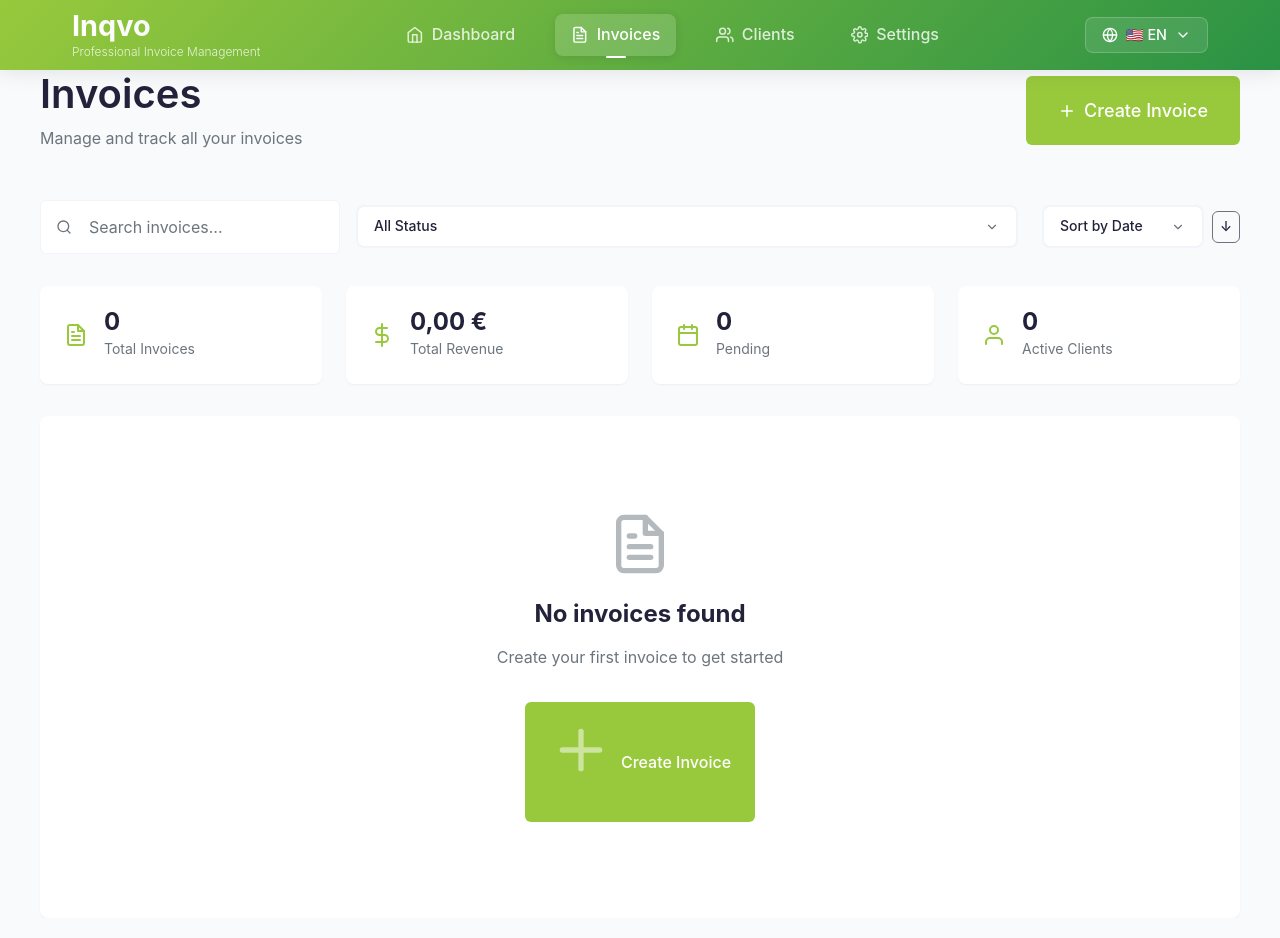
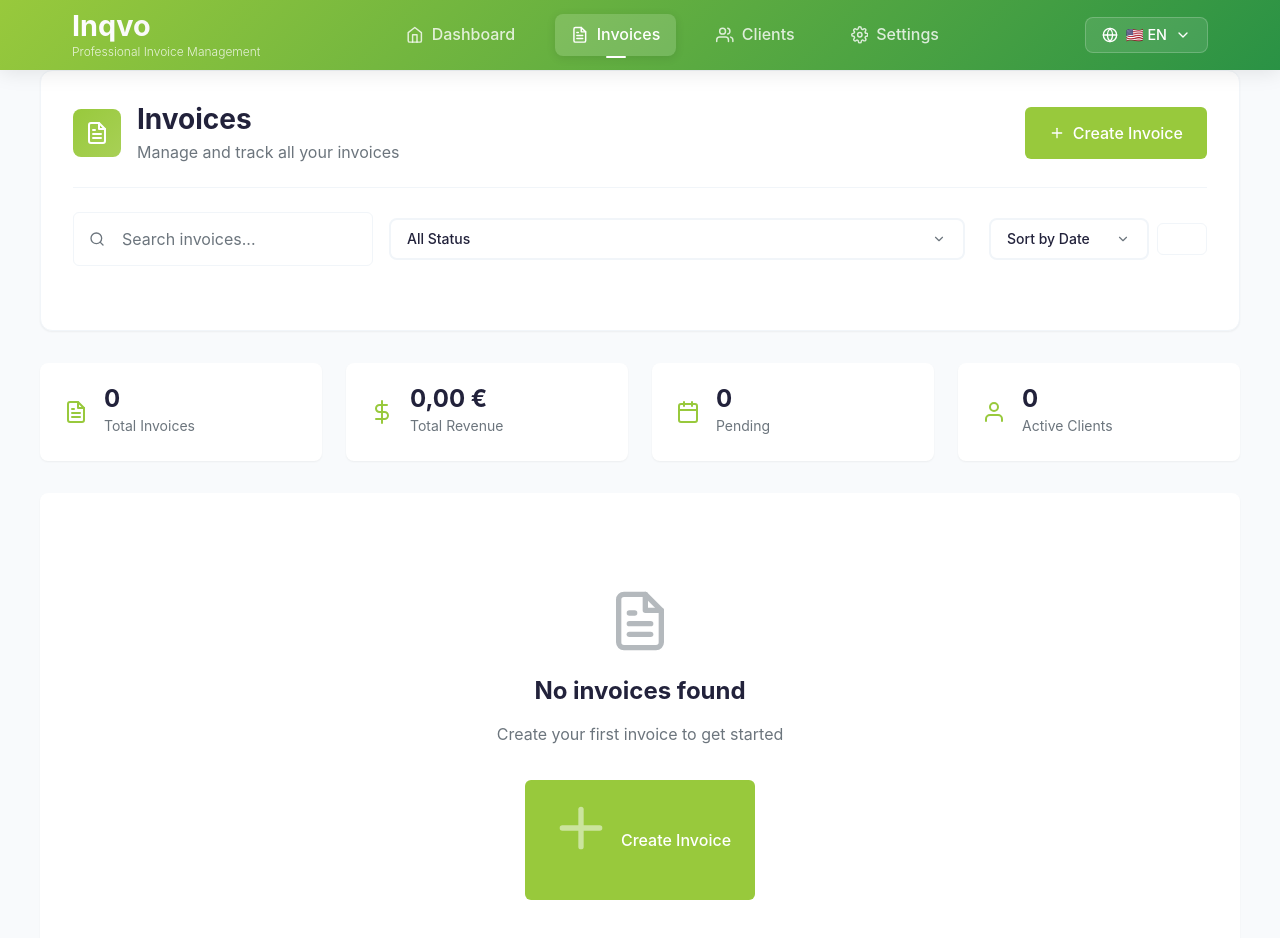
Before and after one commit to GHDryanovski19/Inqvo, a React (Vite) app: page /invoices in a window 1280 px wide. Shown: the top 938 px of the page. Built offline with nearby package versions, Linux system fonts and the light colour scheme.

Commit message:
Refactor header sections in Clients, Dashboard, InvoiceList, and Settings pages to utilize the new PageHeader component. Enhance UI consistency by standardizing header layouts and integrating action buttons for improved user interaction.

```diff
--- /dev/null
+++ b/src/components/UI/PageHeader/PageHeader.jsx
@@ -0,0 +1,50 @@
+import React from 'react'
+import { motion } from 'framer-motion'
+import Button from '../Button/Button'
+import './PageHeader.scss'
+
+const PageHeader = ({
+  title,
+  subtitle,
+  action,
+  icon,
+  className = '',
+  children
+}) => {
+  return (
+    <motion.div
+      className={`page-header ${className}`}
+      initial={{ opacity: 0, y: -20 }}
+      animate={{ opacity: 1, y: 0 }}
+      transition={{ duration: 0.3 }}
+    >
+      <div className="page-header__content">
+        <div className="page-header__info">
+          {icon && (
+            <div className="page-header__icon">
+              {icon}
+            </div>
+          )}
+          <div className="page-header__text">
+            <h1 className="page-header__title">{title}</h1>
+            {subtitle && <p className="page-header__subtitle">{subtitle}</p>}
+          </div>
+        </div>
+
+        {action && (
+          <div className="page-header__action">
+            {action}
+          </div>
+        )}
+      </div>
+
+      {children && (
+        <div className="page-header__children">
+          {children}
+        </div>
+      )}
+    </motion.div>
+  )
+}
+
+export default PageHeader
--- /dev/null
+++ b/src/components/UI/PageHeader/PageHeader.scss
@@ -0,0 +1,100 @@
+@use '../../../styles/variables' as *;
+@use '../../../styles/mixins' as *;
+
+.page-header {
+  background: $surface-color;
+  border-radius: $radius-xl;
+  padding: $spacing-xl;
+  margin-bottom: $spacing-xl;
+  box-shadow: $shadow-sm;
+  border: 1px solid $border-light;
+
+  &__content {
+    display: flex;
+    align-items: center;
+    justify-content: space-between;
+    gap: $spacing-lg;
+
+    @media (max-width: 768px) {
+      flex-direction: column;
+      align-items: flex-start;
+      gap: $spacing-md;
+    }
+  }
+
+  &__info {
+    display: flex;
+    align-items: center;
+    gap: $spacing-md;
+    flex: 1;
+
+    @media (max-width: 768px) {
+      width: 100%;
+    }
+  }
+
+  &__icon {
+    display: flex;
+    align-items: center;
+    justify-content: center;
+    width: 48px;
+    height: 48px;
+    background: linear-gradient(135deg, $primary-color 0%, #a8d056 100%);
+    color: white;
+    border-radius: $radius-lg;
+    font-size: 1.25rem;
+    flex-shrink: 0;
+
+    svg {
+      width: 24px;
+      height: 24px;
+    }
+  }
+
+  &__text {
+    flex: 1;
+    min-width: 0;
+  }
+
+  &__title {
+    font-size: 1.75rem;
+    font-weight: 700;
+    color: $text-color;
+    margin: 0 0 $spacing-xs 0;
+    line-height: 1.2;
+
+    @media (max-width: 768px) {
+      font-size: 1.5rem;
+    }
+  }
+
+  &__subtitle {
+    font-size: 1rem;
+    color: $text-secondary;
+    margin: 0;
+    line-height: 1.4;
+
+    @media (max-width: 768px) {
+      font-size: 0.875rem;
+    }
+  }
+
+  &__action {
+    flex-shrink: 0;
+
+    @media (max-width: 768px) {
+      width: 100%;
+
+      .btn {
+        width: 100%;
+        justify-content: center;
+      }
+    }
+  }
+
+  &__children {
+    margin-top: $spacing-lg;
+    padding-top: $spacing-lg;
+    border-top: 1px solid $border-light;
+  }
+}
--- /dev/null
+++ b/src/components/UI/PageHeader/index.js
@@ -0,0 +1 @@
+export { default } from './PageHeader'
--- /dev/null
+++ b/src/components/UI/SortDirectionButton/SortDirectionButton.jsx
@@ -0,0 +1,30 @@
+import React from 'react'
+import { FiChevronUp, FiChevronDown } from 'react-icons/fi'
+import './SortDirectionButton.scss'
+
+const SortDirectionButton = ({
+  direction = 'desc',
+  onChange,
+  size = 'sm',
+  variant = 'outline',
+  className = '',
+  title = 'Toggle sort direction'
+}) => {
+  const handleClick = () => {
+    const newDirection = direction === 'asc' ? 'desc' : 'asc'
+    onChange?.(newDirection)
+  }
+
+  return (
+    <button
+      className={`sort-direction-btn sort-direction-btn--${size} sort-direction-btn--${variant} ${className}`}
+      onClick={handleClick}
+      title={title}
+      type="button"
+    >
+      {direction === 'asc' ? <FiChevronUp /> : <FiChevronDown />}
+    </button>
+  )
+}
+
+export default SortDirectionButton
--- /dev/null
+++ b/src/components/UI/SortDirectionButton/SortDirectionButton.scss
@@ -0,0 +1,108 @@
+@use '../../../styles/variables' as *;
+@use '../../../styles/mixins' as *;
+
+.sort-direction-btn {
+  display: flex;
+  align-items: center;
+  justify-content: center;
+  border: none;
+  border-radius: $radius-md;
+  cursor: pointer;
+  transition: all $transition-normal;
+  background: transparent;
+  color: $text-secondary;
+
+  // Sizes
+  &--sm {
+    width: 32px;
+    height: 32px;
+    font-size: 14px;
+  }
+
+  &--md {
+    width: 36px;
+    height: 36px;
+    font-size: 16px;
+  }
+
+  &--lg {
+    width: 40px;
+    height: 40px;
+    font-size: 18px;
+  }
+
+  // Variants
+  &--outline {
+    border: 1px solid $border-light;
+    background: $surface-color;
+
+    &:hover {
+      border-color: $primary-color;
+      color: $primary-color;
+      background: rgba($primary-rgb, 0.05);
+    }
+
+    &:focus {
+      outline: none;
+      border-color: $primary-color;
+      box-shadow: 0 0 0 3px rgba($primary-rgb, 0.1);
+    }
+  }
+
+  &--ghost {
+    &:hover {
+      background: $bg-secondary;
+      color: $text-color;
+    }
+
+    &:focus {
+      outline: none;
+      background: $bg-secondary;
+      box-shadow: 0 0 0 3px rgba($primary-rgb, 0.1);
+    }
+  }
+
+  &--filled {
+    background: $bg-secondary;
+    color: $text-color;
+
+    &:hover {
+      background: $bg-tertiary;
+      color: $primary-color;
+    }
+
+    &:focus {
+      outline: none;
+      background: $bg-tertiary;
+      box-shadow: 0 0 0 3px rgba($primary-rgb, 0.1);
+    }
+  }
+
+  // States
+  &:disabled {
+    opacity: 0.5;
+    cursor: not-allowed;
+
+    &:hover {
+      background: transparent;
+      color: $text-secondary;
+    }
+  }
+
+  // Focus styles for accessibility
+  &:focus-visible {
+    outline: none;
+    box-shadow: 0 0 0 3px rgba($primary-rgb, 0.15);
+  }
+
+  // Icon styling
+  svg {
+    width: 1em;
+    height: 1em;
+    transition: transform $transition-fast;
+  }
+
+  &:hover svg {
+    transform: scale(1.1);
+  }
+}
--- /dev/null
+++ b/src/components/UI/SortDirectionButton/index.js
@@ -0,0 +1 @@
+export { default } from './SortDirectionButton'
--- a/src/pages/Dashboard/Dashboard.jsx
+++ b/src/pages/Dashboard/Dashboard.jsx
@@ -4,6 +4,7 @@ import { motion } from 'framer-motion'
 import { Link } from 'react-router-dom'
 import { FiPlus, FiFileText, FiDollarSign, FiClock, FiAlertTriangle, FiTrendingUp, FiUsers, FiCalendar } from 'react-icons/fi'
 import { useApp } from '../../contexts/AppContext'
+import PageHeader from '../../components/UI/PageHeader'
 import styles from './Dashboard.module.scss'
 
 const Dashboard = () => {
@@ -114,11 +115,17 @@ const Dashboard = () => {
         initial="hidden"
         animate="visible"
       >
-        {/* Welcome Section */}
-        <motion.div className={styles.welcomeSection} variants={itemVariants}>
-          <h1>{t('dashboard.welcome')}</h1>
-          <p>Manage your invoices and track your business growth</p>
-        </motion.div>
+        <PageHeader
+          title={t('dashboard.welcome')}
+          subtitle="Manage your invoices and track your business growth"
+          icon={<FiTrendingUp />}
+          action={
+            <Link to="/invoice/create" className={styles.actionButton}>
+              <FiPlus />
+              <span>{t('dashboard.createNewInvoice')}</span>
+            </Link>
+          }
+        />
 
         {/* Stats Grid */}
         <div className={styles.statsGrid}>
--- a/src/pages/InvoiceList/InvoiceList.jsx
+++ b/src/pages/InvoiceList/InvoiceList.jsx
@@ -18,6 +18,8 @@ import { useApp } from '../../contexts/AppContext'
 import { format } from 'date-fns'
 import Button from '../../components/UI/Button/Button'
 import Dropdown from '../../components/UI/Dropdown'
+import PageHeader from '../../components/UI/PageHeader'
+import SortDirectionButton from '../../components/UI/SortDirectionButton'
 import toast from 'react-hot-toast'
 import { exportInvoiceToPDF } from '../../utils/pdfExport'
 import './InvoiceList.scss'
@@ -118,19 +120,19 @@ const InvoiceList = () => {
 
   return (
     <div className="invoice-list">
-      <div className="invoice-list__header">
-        <div>
-          <h1>Invoices</h1>
-          <p>Manage and track all your invoices</p>
-        </div>
+      <PageHeader
+        title="Invoices"
+        subtitle="Manage and track all your invoices"
+        icon={<FiFileText />}
+        action={
           <Link to="/invoices/create">
-          <Button variant="primary" size="lg">
+            <Button variant="primary" size="md">
               <FiPlus />
               Create Invoice
             </Button>
           </Link>
-      </div>
-
+        }
+      >
         {/* Filters and Search */}
         <div className="invoice-list__filters">
           <div className="filters-left">
@@ -165,15 +167,15 @@ const InvoiceList = () => {
               size="sm"
             />
 
-          <Button
+            <SortDirectionButton
+              direction={sortOrder}
+              onChange={setSortOrder}
+              size="sm"
               variant="outline"
-            size="sm"
-            onClick={() => setSortOrder(sortOrder === 'asc' ? 'desc' : 'asc')}
-          >
-            {sortOrder === 'asc' ? '↑' : '↓'}
-          </Button>
+            />
           </div>
         </div>
+      </PageHeader>
 
       {/* Invoice Stats */}
       <div className="invoice-list__stats">
--- a/src/pages/Settings/Settings.jsx
+++ b/src/pages/Settings/Settings.jsx
@@ -21,6 +21,7 @@ import {
 import { useApp } from '../../contexts/AppContext'
 import Button from '../../components/UI/Button/Button'
 import Dropdown from '../../components/UI/Dropdown'
+import PageHeader from '../../components/UI/PageHeader'
 import toast from 'react-hot-toast'
 import {
   exportData,
@@ -249,21 +250,22 @@ const Settings = () => {
 
   return (
     <div className="settings">
-      <div className="settings__header">
-        <div>
-          <h1>Settings</h1>
-          <p>Configure your company information and application preferences</p>
-        </div>
+      <PageHeader
+        title="Settings"
+        subtitle="Configure your company information and application preferences"
+        icon={<FiSettings />}
+        action={
           <Button
             variant="primary"
-          size="lg"
+            size="md"
             onClick={handleSubmit(onSubmit)}
             loading={isSubmitting}
           >
             <FiSave />
             Save Settings
           </Button>
-      </div>
+        }
+      />
 
       <div className="settings__content">
         {/* Tabs */}
```
Also changed, not shown: src/pages/Clients/Clients.jsx (+60 -58 lines). Lines whose indentation alone changed are shown as unchanged.
